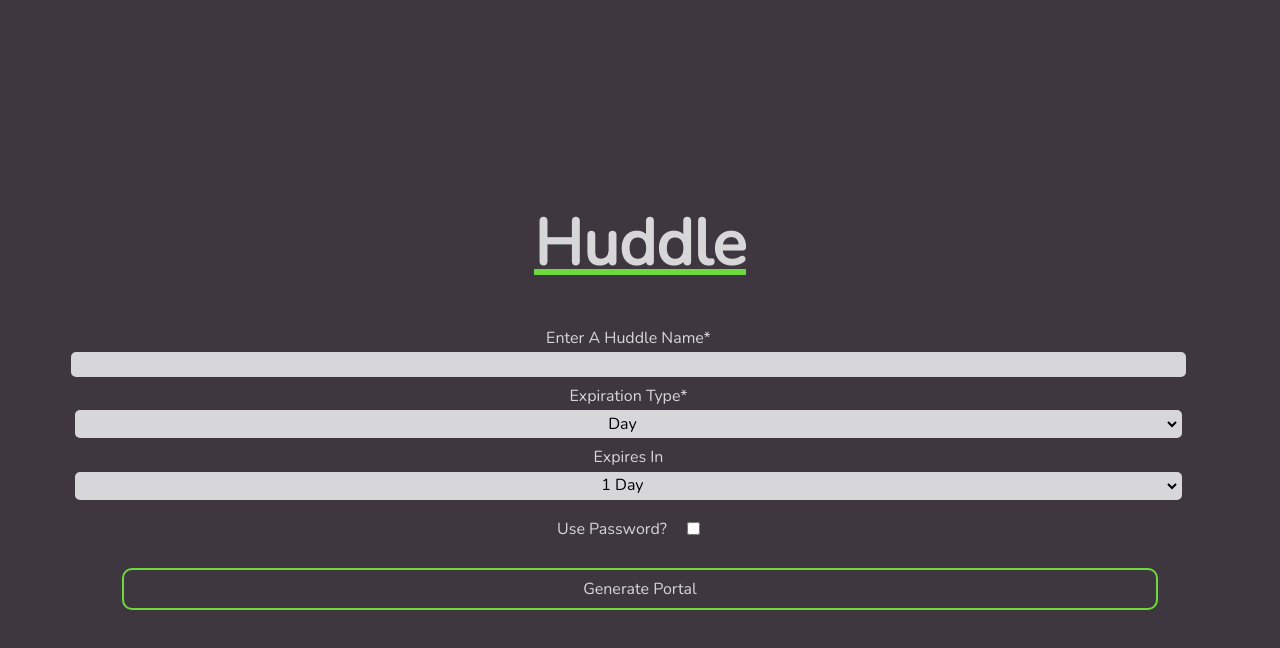
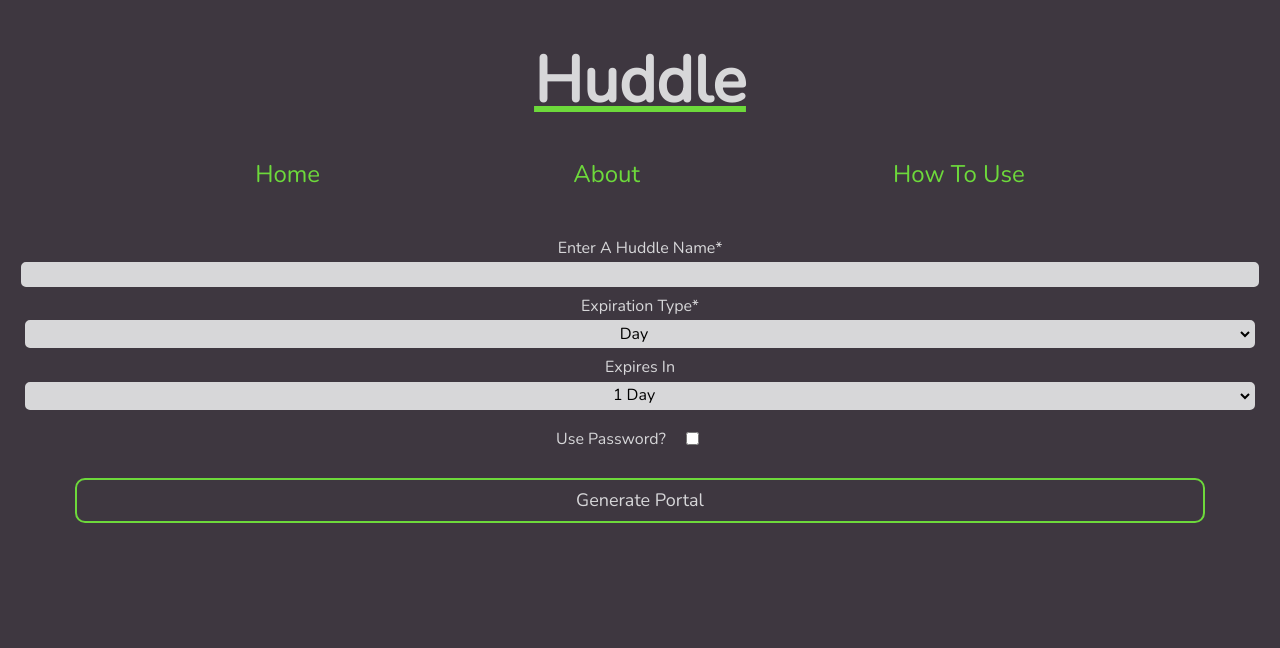
Before and after one commit to jamesjenkinsjr/huddle, a React (Create React App) app: page / in a window 1280 px wide. Shown: the top 648 px of the page. Built offline with nearby package versions, Linux system fonts and the light colour scheme; no server answers.

Commit message:
Add nav, howto, about components and styles

```diff
--- /dev/null
+++ b/src/About/About.css
@@ -0,0 +1,14 @@
+.about__container {
+  margin: 10px;
+  padding: 2px;
+}
+
+h2 {
+  margin: 10px auto;
+}
+p {
+  color: #d7d7d7;
+  font-size: 24px;
+  margin: 5px;
+  text-align: left;
+}
--- /dev/null
+++ b/src/About/About.jsx
@@ -0,0 +1,26 @@
+import React from 'react'
+import './About.css'
+
+export default function About() {
+  return (
+    <div className="about__container">
+      <header>
+        <h2>About Huddle</h2>
+      </header>
+      <section>
+        <p>
+          Huddle was created to solve a simple problem: easily accessible lines
+          of communication without a need to make new accounts, give out personal
+          information, or worry about leaving someone out.
+        </p>
+        <br/>
+        <p>With Huddle, everyone
+          with your unique Huddle room link (generated using a V4 UUID) can immediately provide basic,
+          private information and jump into the conversation. No more forwarded
+          emails, massive laggy text message groups, or social media friend
+          requests. Simply generate a huddle room, provide the link to anyone,
+          and get started being productive!</p>
+      </section>
+    </div>
+  )
+}
--- a/src/App/App.css
+++ b/src/App/App.css
@@ -1,15 +1,11 @@
+html {
+  background-color: #3E3740;
+  min-height: 100vh;
+}
+
 .App {
   text-align: center;
   font-family: 'Nunito', sans-serif;
-}
-
-.App-header {
-  background-color: #3E3740;
-  min-height: 100vh;
-  display: flex;
-  flex-direction: column;
-  align-items: center;
-  justify-content: center;
 }
 
 .App-link {
--- a/src/App/App.js
+++ b/src/App/App.js
@@ -1,8 +1,11 @@
 import React from 'react'
 import { Route, Link } from 'react-router-dom'
 import './App.css'
+import Nav from '../Nav/Nav'
 import PortalForm from '../PortalForm/PortalForm'
 import Portal from '../Portal/Portal'
+import About from '../About/About'
+import HowTo from '../HowTo/HowTo'
 
 class App extends React.Component {
   constructor(props) {
@@ -21,20 +24,20 @@ class App extends React.Component {
         name: portal.name,
         use_password: portal.use_password,
         expiry_timestamp: portal.expiry_timestamp,
-        create_timestamp: portal.create_timestamp
+        create_timestamp: portal.create_timestamp,
       },
     })
   }
 
   handleMessages = data => {
     this.setState({
-      messages: data
+      messages: data,
     })
   }
 
   handleNewMessage = message => {
     this.setState({
-      messages: [...this.state.messages, message]
+      messages: [...this.state.messages, message],
     })
   }
 
@@ -42,9 +45,15 @@ class App extends React.Component {
     return (
       <div className="App">
         <header className="App-header">
-          <Link to="/">
+          <Link to="/" onClick={() => this.handlePortal({})}>
             <h1 className="portal__header">Huddle</h1>
           </Link>
+        </header>
+        <Route
+          exact
+          path={['/', '/huddle/about', '/huddle/how-to']}
+          render={() => <Nav />}
+        />
         <Route
           exact
           path="/"
@@ -56,7 +65,10 @@ class App extends React.Component {
             />
           )}
         />
+        <Route exact path="/huddle/about" render={() => <About />} />
+        <Route exact path="/huddle/how-to" render={() => <HowTo />} />
         <Route
+          exact
           path="/:id"
           render={routeProps => (
             <Portal
@@ -69,7 +81,6 @@ class App extends React.Component {
             />
           )}
         />
-        </header>
       </div>
     )
   }
--- /dev/null
+++ b/src/HowTo/HowTo.css
@@ -0,0 +1,21 @@
+h3 {
+  color: #d7d7d7;
+  font-size: 36px;
+}
+
+ol.howto__overview {
+  color: #d7d7d7;
+  padding-left: 32px;
+  font-size: 24px;
+}
+
+ol.howto__overview > li {
+  margin: 16px auto;
+
+}
+
+ol.howto__overview > li > ul > li {
+  text-align: left;
+  margin: 5px auto;
+  font-size: 18px;
+}
--- /dev/null
+++ b/src/HowTo/HowTo.jsx
@@ -0,0 +1,43 @@
+import React from 'react'
+import './HowTo.css'
+
+export default () => {
+  return (
+    <div className="howto__container">
+      <header>
+        <h2>How To Use</h2>
+      </header>
+      <section>
+        <ol className="howto__overview">
+          <li>
+            <p>Fill out Huddle portal form with required information:</p>
+            <ul>
+              <li>
+                Huddle Name — Friendly name that will display while viewing a
+                Huddle portal.
+              </li>
+              <li>
+                Expiration — Date/time in the future that your Huddle portal
+                will expire. After this date, the portal and all messages within
+                will be permanently deleted.
+              </li>
+            </ul>
+          </li>
+          <li>
+            <p>
+              Optionally set a password on your portal to futher protect access
+              to the conversation. This password is encrypted and never stored locally.
+            </p>
+          </li>
+          <li><p>Submit the Huddle portal form</p></li>
+          <li><p>IMPORANT! Copy and safeguard the URL to your portal. This is your ONLY
+            resource for accessing the portal. If it is lost, your portal will not be
+            retrievable.</p></li>
+          <li><p>Share your portal URL with anyone, anywhere. The chat form will persist
+            the name you enter, allowing for quick messaging in seconds. Use SHIFT + ENTER
+            to create paragraphs for longer messages.</p></li>
+        </ol>
+      </section>
+    </div>
+  )
+}
--- /dev/null
+++ b/src/Nav/Nav.css
@@ -0,0 +1,12 @@
+.nav__list {
+  list-style-type: none;
+  display: flex;
+  flex-direction: row;
+  justify-content: space-evenly;
+  margin-bottom: 50px;
+  font-size: 24px;
+}
+
+.nav__list > a {
+  text-decoration: none;
+}
--- /dev/null
+++ b/src/Nav/Nav.jsx
@@ -0,0 +1,15 @@
+import React from 'react'
+import './Nav.css'
+import { Link } from 'react-router-dom'
+
+export default function Nav() {
+  return (
+    <div className="nav__container">
+      <ul className='nav__list'>
+        <Link to='/'><li>Home</li></Link>
+        <Link to='/huddle/about'><li>About</li></Link>
+        <Link to='/huddle/how-to'>How To Use</Link>
+      </ul>
+    </div>
+  )
+}
--- a/src/PortalForm/PortalForm.css
+++ b/src/PortalForm/PortalForm.css
@@ -4,14 +4,14 @@
   flex-wrap: wrap;
   justify-content: center;
   align-items: flex-start;
-  width: 90%;
-  margin: 5px;
+  margin: 10px;
   color: #d7d7d9;
 }
 
 .portal__form > button {
   background-color: #3e3740;
   color: #d7d7d9;
+  font-size: 18px;
   width: 90%;
   margin: 20px auto;
   border: 2px solid #6dd93b;
@@ -20,7 +20,8 @@
 }
 
 .portal__form > label {
-  width: 98%;
+  width: 100%;
+  margin: 0 auto;
   margin-bottom: 5px;
   padding-bottom: 5px;
 }
--- a/src/index.css
+++ b/src/index.css
@@ -1,5 +1,6 @@
 body {
-  margin: 0;
+  margin: 0 auto;
+  padding: 2px;
   font-family: -apple-system, BlinkMacSystemFont, "Segoe UI", "Roboto", "Oxygen",
     "Ubuntu", "Cantarell", "Fira Sans", "Droid Sans", "Helvetica Neue",
     sans-serif;
```
Lines whose indentation alone changed are shown as unchanged.
